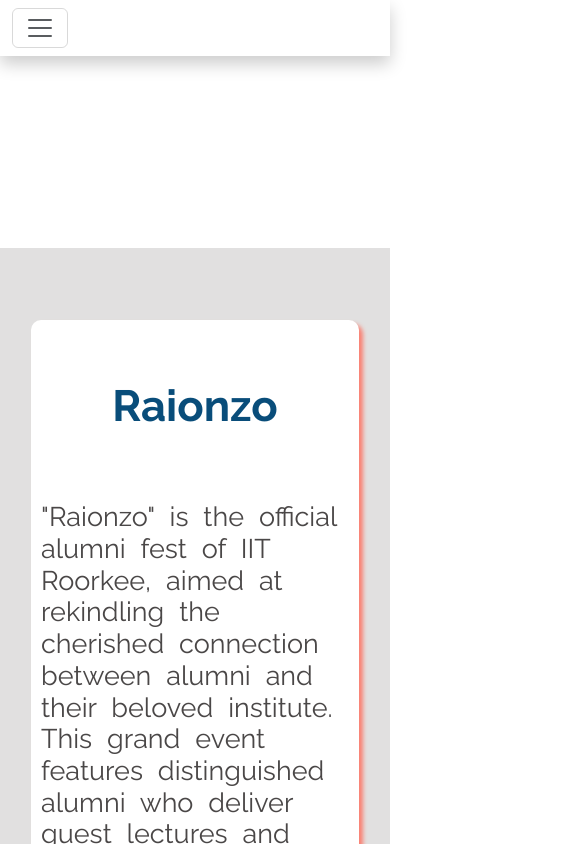
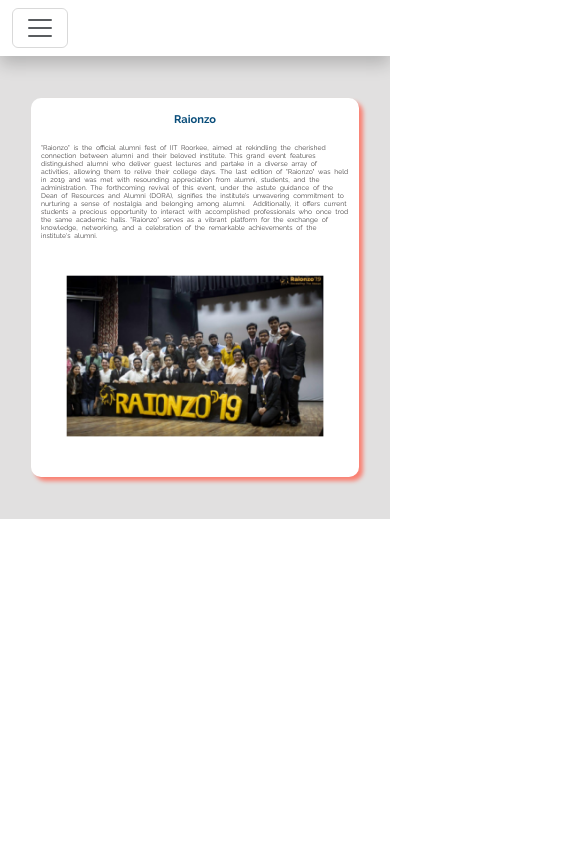
Before and after one commit to parthsaini2004/IARC, a React (Create React App) app: page /rainzo in a window 390 px wide. Shown: the top 844 px of the page, 585 px wide, since content can reach past the window. Built offline with nearby package versions, Linux system fonts and the light colour scheme.

Commit message:
Changes in responsiveness

```diff
--- a/src/components/initiatives/Alumini-bigwigs.js
+++ b/src/components/initiatives/Alumini-bigwigs.js
@@ -5,13 +5,13 @@
 function AluminiBigwigs() {
 
     return (
-        <><br/><br/><br/><br/><br/><br/><br/><br/>
+        <>
             <div className='in-back'>
                 <div className='in-container'>
                     <h1 className='in-title'>Alumni Bigwigs</h1>
                     <p className='in-content'>The "Alumni Bigwigs" initiative is set to relaunch after a temporary hiatus. It entails the creation of engaging riddles and quizzes for IITR students. The primary aim is to enhance students' awareness of their esteemed alumni, inviting them to partake in a rewarding journey of discovery. As part of this initiative, small tokens of appreciation are planned for participating students, further enriching their engagement with the institute's alumni community.</p>
-                    <div style={{ display: 'flex', justifyContent: 'space-evenly', padding: '100px 0' }}>
-                        <img src={img} />
+                    <div style={{ display: 'flex', justifyContent: 'space-evenly', padding: '6.5vw 0' }}>
+                        <img style={{maxWidth:'60%'}} src={img} />
                     </div>
                 </div>
             </div>
--- a/src/components/initiatives/AluminiPodcast.js
+++ b/src/components/initiatives/AluminiPodcast.js
@@ -5,7 +5,7 @@
 function AluminiPodcasts() {
 
     return (
-        <><br/><br/><br/><br/><br/><br/><br/><br/>
+        <>
             <div className='in-back'>
                 <div className='in-container'>
                     <h1 className='in-title'>Alumni Podcasts</h1>
--- a/src/components/initiatives/Class-Song.js
+++ b/src/components/initiatives/Class-Song.js
@@ -9,7 +9,7 @@
 function ClassSong() {
 
     return (
-        <><br/><br/><br/><br/><br/><br/><br/><br/>
+        <>
             <div className='in-back'>
                 <div className='in-container'>
                     <h1 className='in-title'>Class Song</h1>
@@ -18,14 +18,14 @@
                        <a href='#'>  Class Song 2022: Class Song 2022 | Dil Dhadakne Do | IIT Roorkee</a><br />
                        <a href='#'>  Class Song 2021: Class Song 2021 | Memoir Film | Avicii - The Nights | IIT Roorkee</a><br />
                        <a href='#'>  Class Song 2019: Class Song 2019 | Sooraj Ki Baahon Mein | IIT Roorkee</a></p><br/><br/><br/>
-                       <div style={{display:'flex',justifyContent:'space-evenly'}}>
+                       <div style={{display:'flex',justifyContent:'space-evenly',flexWrap:'wrap'}}>
                         <img src={img1} alt='act-img-1'/>
                         <img src={img2} alt='act-img-1'/>
                         <img src={img3} alt='act-img-1'/>
                         <img src={img4} alt='act-img-1'/>
                         </div>
-                        <div style={{display:'flex',justifyContent:'space-evenly',padding:'100px 0'}}>
-                        <img src={img5}/>
+                        <div style={{display:'flex',justifyContent:'space-evenly',padding:'6.25vw 0'}}>
+                        <img style={{maxWidth:'60%'}} src={img5}/>
                         </div>
 
                 </div>
--- a/src/components/initiatives/LegacyThoughts.js
+++ b/src/components/initiatives/LegacyThoughts.js
@@ -5,7 +5,7 @@
 function LegacyThoughts() {
 
     return (
-        <><br/><br/><br/><br/><br/><br/><br/><br/>
+        <>
             <div className='in-back'>
                 <div className='in-container'>
                     <h1 className='in-title'>Legacy Thoughts</h1>
--- a/src/components/initiatives/Mock-interviews.js
+++ b/src/components/initiatives/Mock-interviews.js
@@ -5,14 +5,14 @@
 function MockInterviews() {
 
     return (
-        <><br/><br/><br/><br/><br/><br/><br/><br/>
+        <>
             <div className='in-back'>
                 <div className='in-container'>
                     <h1 className='in-title'>Mock Interviews</h1>
                     <p className='in-content'>The “Mock Interview” initiative is aimed at diligently preparing students for upcoming internship opportunities. IARC reaches out to its illustrious alumni through platforms like LinkedIn, inviting them to participate in conducting mock interviews.  The objective is to replicate real interview conditions, providing students with an authentic simulation of the challenges they will face as they prepare for internships. This initiative has successfully organized over 300 mock interviews with remarkable efficiency, garnering praise from participating alumni and students alike.  These mock interviews, infused with the authenticity and real-world insights alumni bring, bolster students' interview skills and boost their confidence, equipping them with invaluable practical experience.</p>
 
-                    <div style={{ display: 'flex', justifyContent: 'space-evenly', padding: '100px 0' }}>
-                        <img src={img} />
+                    <div style={{ display: 'flex', justifyContent: 'space-evenly', padding: '6.25vw 0' }}>
+                        <img style={{maxWidth:'60%'}} src={img} />
                     </div>
                 </div>
 
--- a/src/components/initiatives/Rainzo.js
+++ b/src/components/initiatives/Rainzo.js
@@ -5,13 +5,13 @@
 function Rainzo() {
 
     return (
-        <><br/><br/><br/><br/><br/><br/><br/><br/>
+        <>
             <div className='in-back'>
                 <div className='in-container'>
                     <h1 className='in-title'>Raionzo</h1>
                     <p className='in-content'>"Raionzo" is the official alumni fest of IIT Roorkee, aimed at rekindling the cherished connection between alumni and their beloved institute. This grand event features distinguished alumni who deliver guest lectures and partake in a diverse array of activities, allowing them to relive their college days. The last edition of "Raionzo" was held in 2019 and was met with resounding appreciation from alumni, students, and the administration. The forthcoming revival of this event, under the astute guidance of the Dean of Resources and Alumni (DORA), signifies the institute’s unwavering commitment to nurturing a sense of nostalgia and belonging among alumni.  Additionally, it offers current students a precious opportunity to interact with accomplished professionals who once trod the same academic halls. "Raionzo" serves as a vibrant platform for the exchange of knowledge, networking, and a celebration of the remarkable achievements of the institute's alumni.</p>
-                    <div style={{ display: 'flex', justifyContent: 'space-evenly', padding: '100px 0' }}>
-                        <img src={img} />
+                    <div style={{ display: 'flex', justifyContent: 'space-evenly', padding: '6.5vw 0' }}>
+                        <img style={{maxWidth:'80%'}} src={img} />
                     </div>
                 </div>
             </div>
--- a/src/components/initiatives/initiatives.css
+++ b/src/components/initiatives/initiatives.css
@@ -1,27 +1,27 @@
 .in-container{
-    margin: 40px 8%;
+    margin: 2.6vw 8%;
     border-radius: 10px;
     box-shadow: 4px 4px 4px salmon;
-    padding-bottom: 50px;
+    padding-bottom: 3.25vw;
     background-color: white;
 }
 .in-title{
     color: #094D7A;
     font-family: "Raleway", sans-serif;
     font-weight: 700;
-    font-size: 43.69px;
-    line-height: 51.29px;
+    font-size: 2.84vw;
+    line-height: 3.33vw;
     text-align: center;
-    padding: 60px 0 40px 0;
+    padding: 3.9vw 0 2.6vw 0;
 }
 .in-content{
     color: #4A4747;
-    font-size: 27px;
+    font-size: 1.75vw;
     font-family: "Raleway", sans-serif;
     font-weight: 400;
-    line-height: 31.7px;
-    word-spacing: 8px;
-    margin: 30px 3%;
+    line-height: 2.05vw;
+    word-spacing: 0.52vw;
+    margin: 1.95vw 3%;
 }
 .in-back{
     width: 100%;
```
Also changed, not shown: src/components/initiatives/Act.js (+4 -4 lines), src/components/initiatives/R-land.js (+4 -4 lines).
